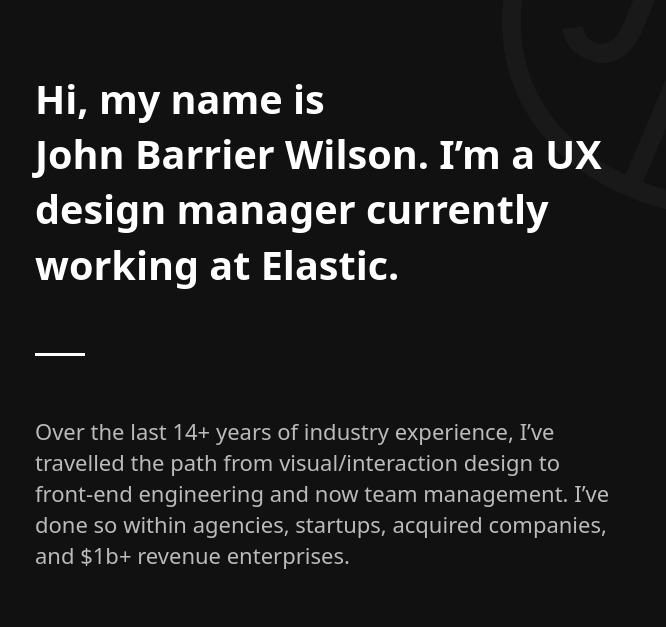
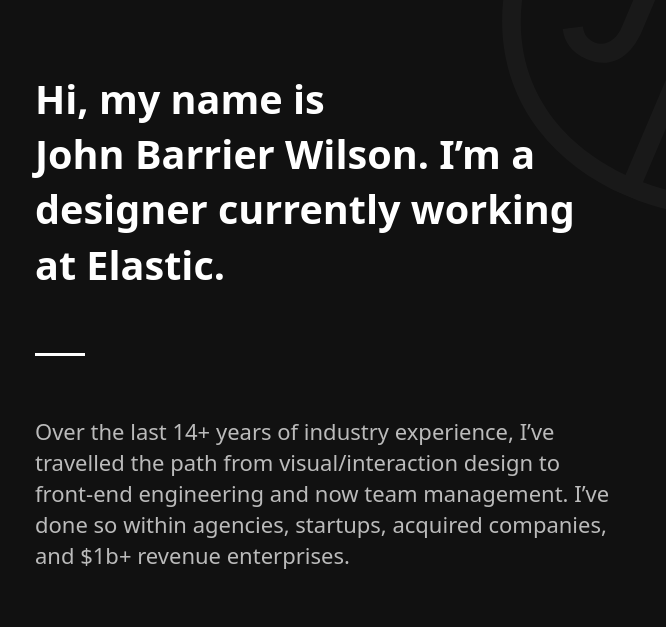
Before and after one commit to johnbarrierwilson/csb-mru2gn, a website: page index.html in a window 1280 px wide. Shown: the part 123-750 px from the top of the page, without its empty margins (305-971 px from the left). Drawn offline with Linux system fonts and the light colour scheme.

Commit message:
Deployment from Codesandbox.

```diff
--- a/index.html
+++ b/index.html
@@ -12,8 +12,8 @@
     <div class="wrapper">
       <img src="images/face.svg" alt="cartoon style face logo" class="logo" />
       <h1>
-        Hi, my name is John&nbsp;Barrier&nbsp;Wilson. I’m a UX design manager
-        currently working at&nbsp;Elastic.
+        Hi, my name is John&nbsp;Barrier&nbsp;Wilson. I’m a designer currently
+        working at&nbsp;Elastic.
       </h1>
       <hr />
       <p>
```
Also changed, not shown: 1 other file.
